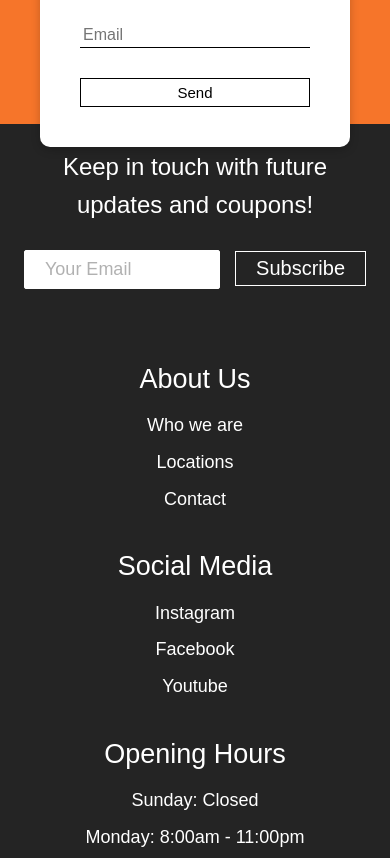
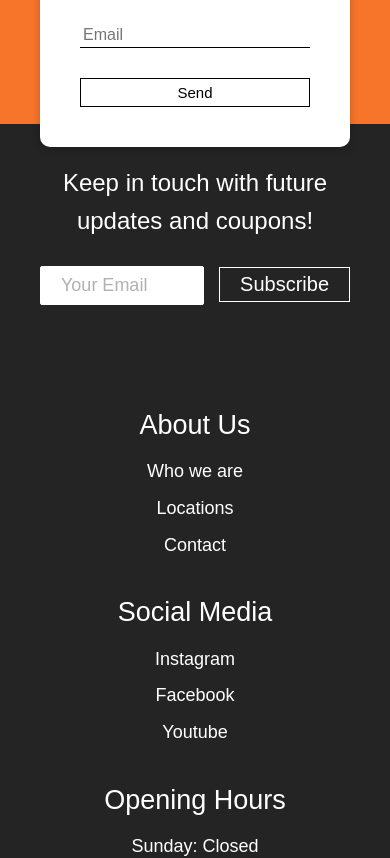
Before and after one commit to kmarquez01/torirestauraunt, a Next.js app: page /Home in a window 390 px wide. Shown: the part 1320-2178 px from the top of the page. Built offline with nearby package versions, Linux system fonts and the light colour scheme.

Commit message:
css updates

```diff
--- a/Home/Footer.js
+++ b/Home/Footer.js
@@ -10,7 +10,7 @@ function Footer(){
 
     return (
       <div className='footer-container'>
-          <section className='footer-subscription'>
+          <section className= {styles.footer_subscription}>
             <div className ={styles.footer_subscription_box}>
             <p>
               Keep in touch with future updates and coupons!
@@ -30,19 +30,19 @@ function Footer(){
           <div className='footer-links'>
             {/* <div className='footer-link-wrapper'> */}
             <div className= {styles.footer_link_wrapper}>
-              <div className='footer-link-items'>
+              <div className={styles.footer_link_items}>
                 <h2>About Us</h2>
                 <Link href="About/#WhoWeAre">Who we are</Link>
                 <Link href = "About/#Locations" >Locations</Link>
                 <Link href="About/#contact">Contact</Link>
               </div>
-              <div className='footer-link-items'>
+              <div className={styles.footer_link_items}>
                 <h2>Social Media</h2>
                 <Link href="/">Instagram</Link>
                 <Link href="/">Facebook</Link>
                 <Link href="/">Youtube</Link>
               </div>
-              <div className='footer-link-items'>
+              <div className={styles.footer_link_items}>
                 <h2>Opening Hours</h2>
                 <p>Sunday: Closed</p>
                 <p>Monday: 8:00am - 11:00pm</p>
--- a/Home/MainContent.js
+++ b/Home/MainContent.js
@@ -35,6 +35,7 @@ function MainContent(){
             </div>
 
             <div className = "showcase-form card" >
+                <div className = "showcase-form-container">
                     <h2>Request an Item</h2>
                     <form>
                         <div className = "form">
@@ -50,6 +51,7 @@ function MainContent(){
                     </form>
                 </div>
             </div>
+        </div>
     </section>
     )
 }
--- a/styles/Home.module.css
+++ b/styles/Home.module.css
@@ -150,9 +150,8 @@ background-color: #f6752a;
 }
 
 .showcase-form{
-    height: 350px;
     width: 100%;
-    padding: 40px;
+    padding: 2em;
     z-index: 100;
 }
 
@@ -170,6 +169,11 @@ background-color: #f6752a;
     padding: 3px;
     font-size: 16px;
 
+}
+
+.showcase-form-container{
+  display: flex;
+  flex-direction: column;
 }
 
 /* Util */
@@ -218,17 +222,18 @@ background-color: #f6752a;
     align-items: center;
   }
 
-  .footer-subscription {
+  .footer_subscription {
     display: flex;
     flex-direction: column;
     justify-content: center;
     align-items: center;
     text-align: center;
     /* margin-bottom: 24px; */
-    padding: 44px;
+    padding: 40px;
     color: #fff;
     font-size: 24px;
     gap: 30px;
+    width:100%;
   }
 
   .footer_subscription_box {
@@ -290,31 +295,30 @@ background-color: #f6752a;
 
   }
 
-  .footer-link-items {
+  .footer_link_items {
     display: flex;
     flex-direction: column;
     align-items: flex-start;
     margin: 16px;
     text-align: left;
-    width: 225px;
     box-sizing: border-box;
   }
 
-  .footer-link-items h2 {
+  .footer_link_items h2 {
     margin-bottom: 16px;
   }
 
-  .footer-link-items > h2 {
+  .footer_link_items > h2 {
     color: #fff;
   }
 
-  .footer-link-items a {
+  .footer_link_items a {
     color: #fff;
     text-decoration: none;
     margin-bottom: 0.5rem;
   }
 
-  .footer-link-items a:hover {
+  .footer_link_items a:hover {
     color: #e9e9e9;
     transition: 0.3s ease-out;
   }
@@ -390,7 +394,7 @@ background-color: #f6752a;
       padding-top: 2rem;
     }
 
-    .footer-link-items{
+    .footer_link_items{
       align-items: center;
     }
 
--- a/styles/globals.css
+++ b/styles/globals.css
@@ -306,7 +306,7 @@ img{
   display: flex;
 }
 
-.footer-link-items {
+.footer_link_items {
   display: flex;
   flex-direction: column;
   align-items: flex-start;
@@ -316,21 +316,21 @@ img{
   box-sizing: border-box;
 }
 
-.footer-link-items h2 {
+.footer_link_items h2 {
   margin-bottom: 16px;
 }
 
-.footer-link-items > h2 {
+.footer_link_items > h2 {
   color: #fff;
 }
 
-.footer-link-items a {
+.footer_link_items a {
   color: #fff;
   text-decoration: none;
   margin-bottom: 0.5rem;
 }
 
-.footer-link-items a:hover {
+.footer_link_items a:hover {
   color: #e9e9e9;
   transition: 0.3s ease-out;
 }
@@ -1278,7 +1278,7 @@ h1 {
   .footer-link-wrapper{
     flex-direction: column;
   }
-  .footer-link-items{
+  .footer_link_items{
     align-items: center;
   }
 }
```
Lines whose indentation alone changed are shown as unchanged.
